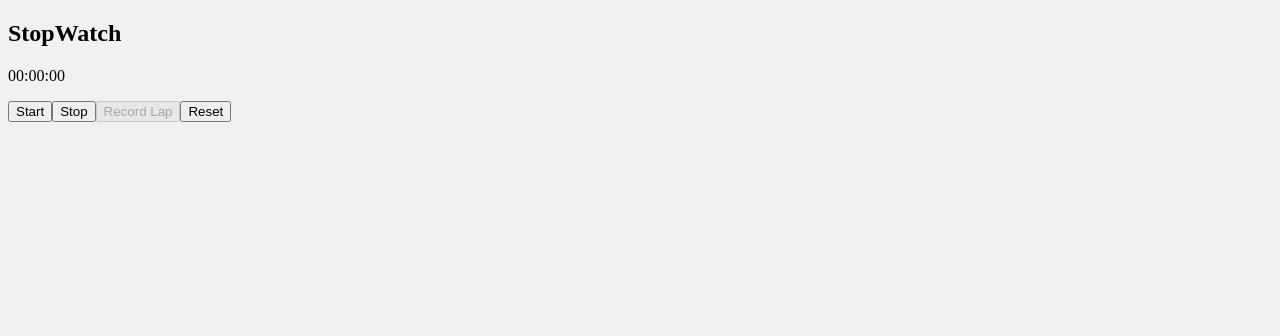
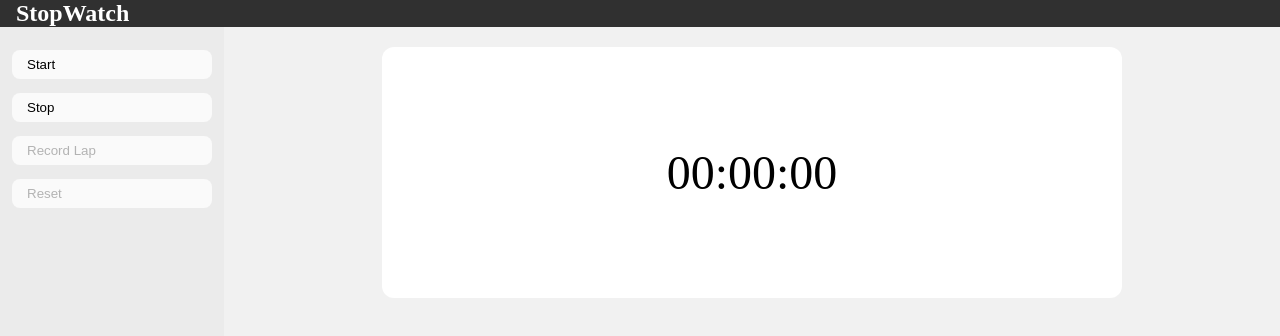
Before and after one commit to Shopify/eng-intern-assessment-react, a React app: page / in a window 1280 px wide. Shown: the top 336 px of the page. Built offline with nearby package versions, Linux system fonts and the light colour scheme.

Commit message:
Initial Shopify admin styling and lap times optimizations

```diff
--- a/src/App.css
+++ b/src/App.css
@@ -1,3 +1,68 @@
+html, body, #root, .stopwatch, .stopwatch-content, .stopwatch-buttons {
+  height: -webkit-fill-available;
+}
+
 body {
   background-color: #f1f1f1;
+  margin: 0px;
 }
+
+.stopwatch-title {
+  background-color: #303030;
+  margin: 0px;
+  color: white;
+  padding-left: 16px;
+}
+
+.stopwatch-content {
+  display: flex;
+}
+
+.stopwatch-buttons {
+  display: flex;
+  flex-direction: column;
+  background-color: #ebebeb;
+  padding: 16px 12px;
+  width: 200px;
+}
+
+.stopwatch-buttons button:focus {
+  outline: none;
+  border: 2px solid #000000;
+}
+
+.stopwatch-buttons button {
+  margin: 7px 0px;
+  background-color: #fafafa;
+  border: 0px solid #fafafa;
+  text-align: left;
+  border-radius: 0.5rem;
+  padding: 7px 0px 7px 15px;
+}
+
+.stopwatch-time {
+  margin-left: auto;
+  margin-right: auto;
+  margin-top: 20px;
+  padding: 50px;
+  background-color: #ffffff;
+  height: fit-content;
+  border-radius: 0.75rem;
+  width: 50%;
+  text-align: -webkit-center;
+}
+
+.stopwatch-time p {
+  font-size: xxx-large;
+}
+
+.stopwatch-laptimes ul {
+  list-style: none;
+  padding: 0px;
+}
+
+.stopwatch-laptimes li {
+  padding: 10px 0px;
+  border-bottom: 1px solid #ebebeb;
+  font-size: x-large;
+}
--- a/src/StopWatch.tsx
+++ b/src/StopWatch.tsx
@@ -57,19 +57,30 @@ export default function StopWatch() {
     }, [timerOn])
 
     return(
-        <div>
-            <h1>StopWatch</h1>
-            <p>{formatTime(time)}</p>
+        <div className='stopwatch'>
+            <h1 className='stopwatch-title'>StopWatch</h1>
+            <div className='stopwatch-content'>
+                <div className='stopwatch-buttons'>
                     <StopWatchButton type={'start'} onClick={() => setTimerOn(true)}></StopWatchButton>
                     <StopWatchButton type={'stop'} onClick={() => setTimerOn(false)}></StopWatchButton>
-            <StopWatchButton type={'lap'} timerOn={timerOn} onClick={handleLap}></StopWatchButton>
-            <StopWatchButton type={'reset'} onClick={handleReset}></StopWatchButton>
+                    <StopWatchButton type={'lap'} onClick={handleLap} timerOn={timerOn}></StopWatchButton>
+                    <StopWatchButton type={'reset'} onClick={handleReset} time={time}></StopWatchButton>
+                </div>
+                <div className='stopwatch-time'>
+                    <p>{formatTime(time)}</p>
                     {/* Display the lap times */}
+                    {lapTimes.length > 0 && (
+                        <div className='stopwatch-laptimes'>
+                            <p>Lap times</p>
                             <ul>
                                 {lapTimes.map((lapTime, index) => {
                                     return <li key={index}>{formatTime(lapTime)}</li>
                                 })}
                             </ul>
                         </div>
+                    )}
+                </div>
+            </div>
+        </div>
     )
 }
--- a/src/StopWatchButton.tsx
+++ b/src/StopWatchButton.tsx
@@ -5,10 +5,11 @@ type StopWatchButtonProps = {
     type: 'start' | 'stop' | 'lap' | 'reset';
     onClick?: () => void;
     timerOn?: boolean;
+    time?: number;
 };
 
-  export default function StopWatchButton({ type, onClick, timerOn }: StopWatchButtonProps) {
-    // Determine the button text based on the type
+  export default function StopWatchButton({ type, onClick, timerOn, time }: StopWatchButtonProps) {
+    // Determine the button text based on the type and add corresponding tabIndex
     let buttonText;
     let tabIndex;
     switch(type) {
@@ -36,8 +37,8 @@ type StopWatchButtonProps = {
             onClick={onClick}
             aria-label={type}
             tabIndex={tabIndex}
-            // Disable the lap button when the timer is stopped
-            disabled={!timerOn && type === 'lap'}
+            // Disable the lap button when the timer is stopped. Disable reset button when the timer is already reset
+            disabled={(!timerOn && type === 'lap') || (time === 0 && type === 'reset')}
             >
             {buttonText}
         </button>
```
Lines whose indentation alone changed are shown as unchanged.
